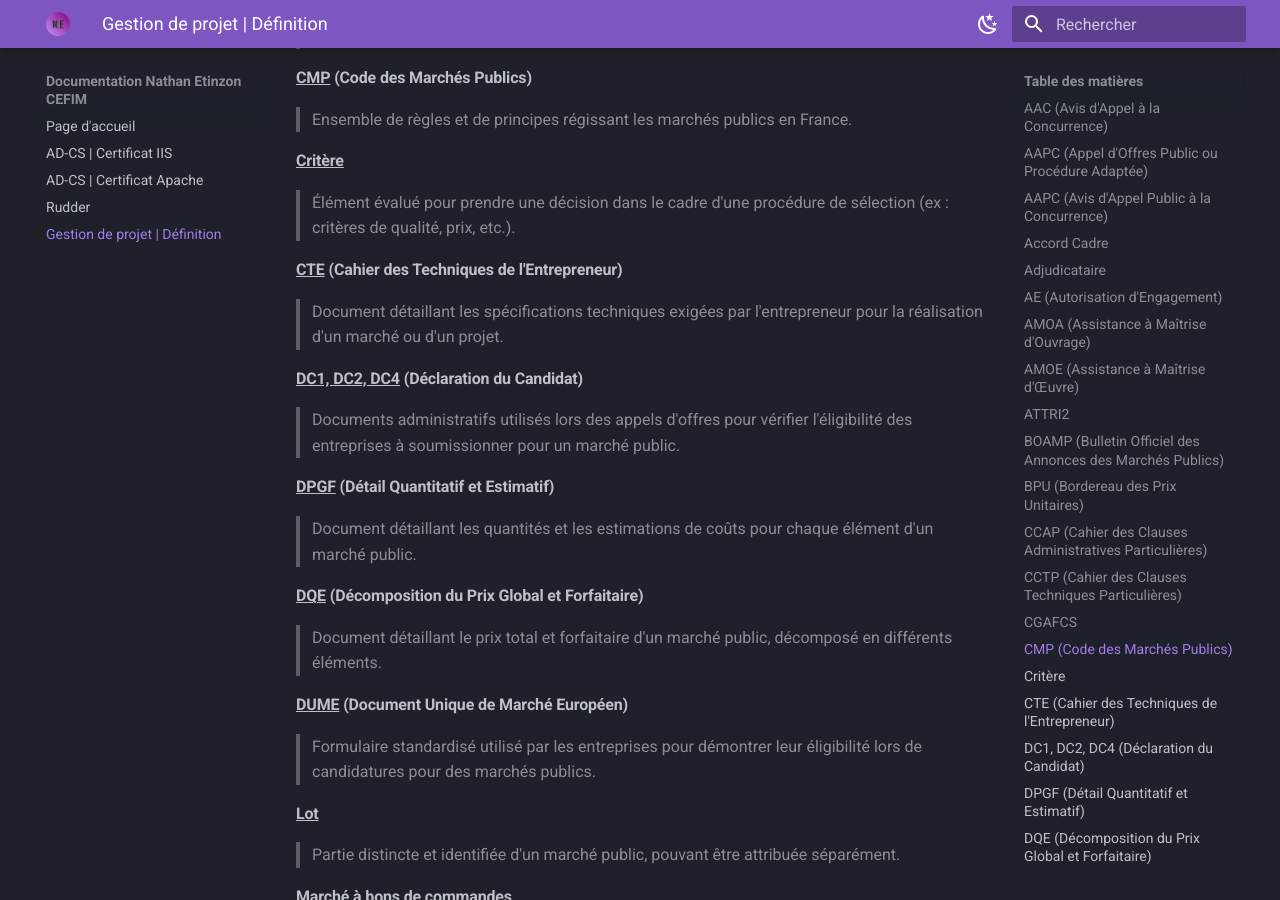
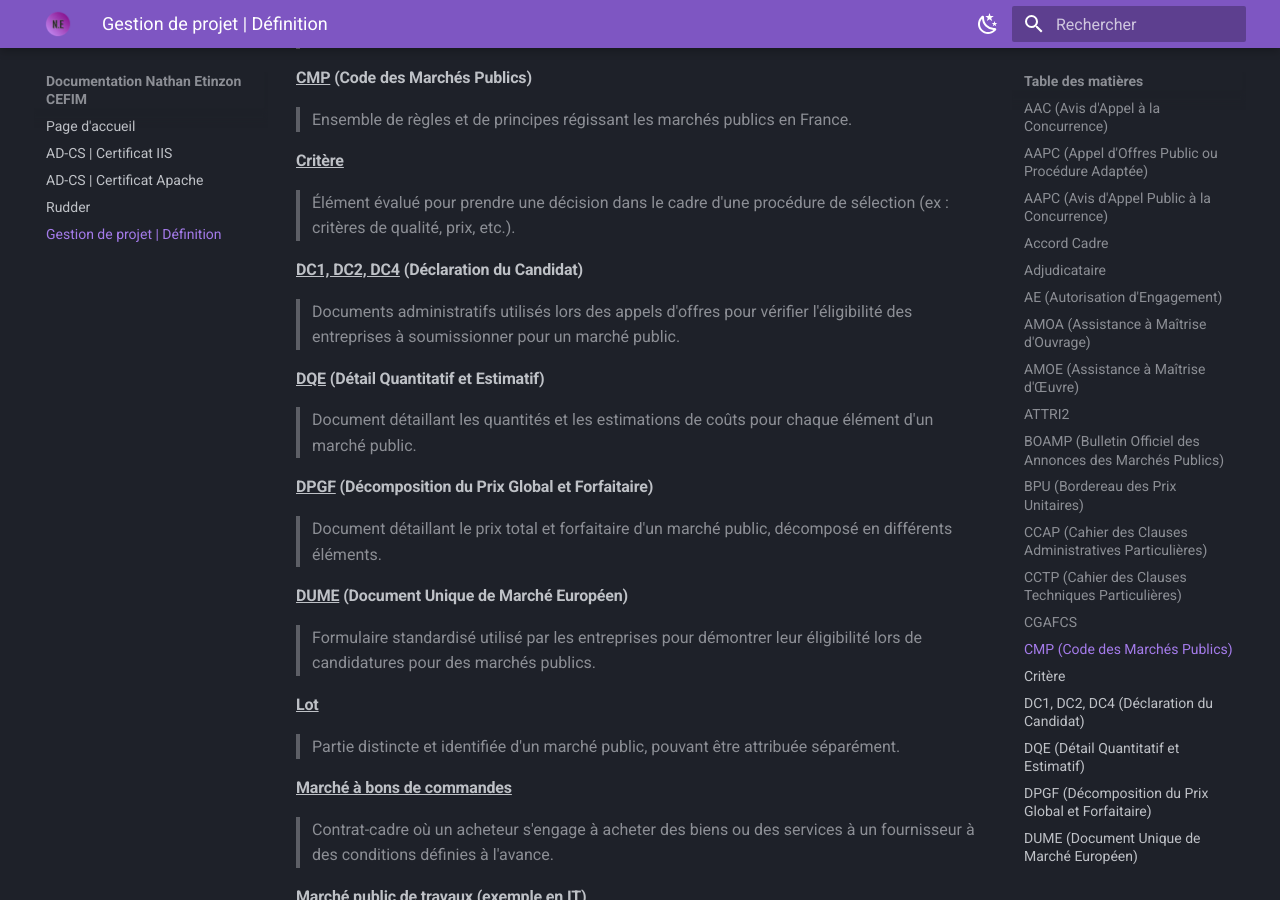
Before and after one commit to NathanEtinzon/CEFIM, an MkDocs documentation site: the page built from docs/Gestion_de_projet_Definition.md, in a window 1280 px wide and 900 px high, scrolled down 1612 px. Built offline with MkDocs 1.6.1 and Material for MkDocs 9.7.7, drawn with Linux system fonts in a browser that asks for light colours.

```diff
--- a/docs/Gestion_de_projet_Definition.md
+++ b/docs/Gestion_de_projet_Definition.md
@@ -46,16 +46,13 @@
 #### <u>Critère</u>
 >Élément évalué pour prendre une décision dans le cadre d'une procédure de sélection (ex : critères de qualité, prix, etc.).
 
-#### <u>CTE</u> (Cahier des Techniques de l'Entrepreneur)
->Document détaillant les spécifications techniques exigées par l'entrepreneur pour la réalisation d'un marché ou d'un projet.
-
 #### <u>DC1, DC2, DC4</u> (Déclaration du Candidat)
 >Documents administratifs utilisés lors des appels d'offres pour vérifier l'éligibilité des entreprises à soumissionner pour un marché public.
 
-#### <u>DPGF</u> (Détail Quantitatif et Estimatif)
+#### <u>DQE</u> (Détail Quantitatif et Estimatif)
 >Document détaillant les quantités et les estimations de coûts pour chaque élément d'un marché public.
 
-#### <u>DQE</u> (Décomposition du Prix Global et Forfaitaire)
+#### <u>DPGF</u> (Décomposition du Prix Global et Forfaitaire)
 >Document détaillant le prix total et forfaitaire d'un marché public, décomposé en différents éléments.
 
 #### <u>DUME</u> (Document Unique de Marché Européen)
```
Also changed, not shown: docs/Reverse_Shell_Cheat_Sheet.md (added, +33 -0 lines).
